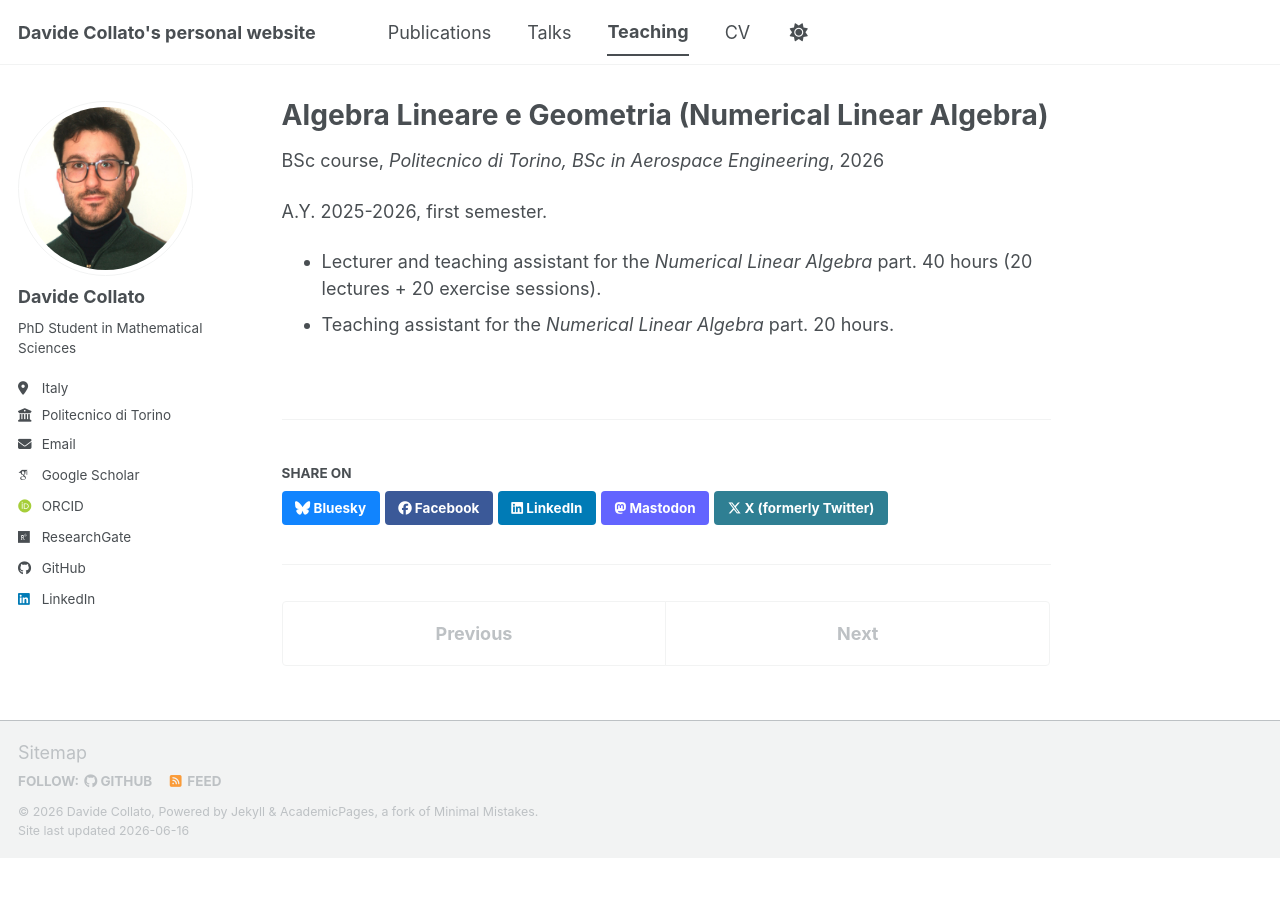
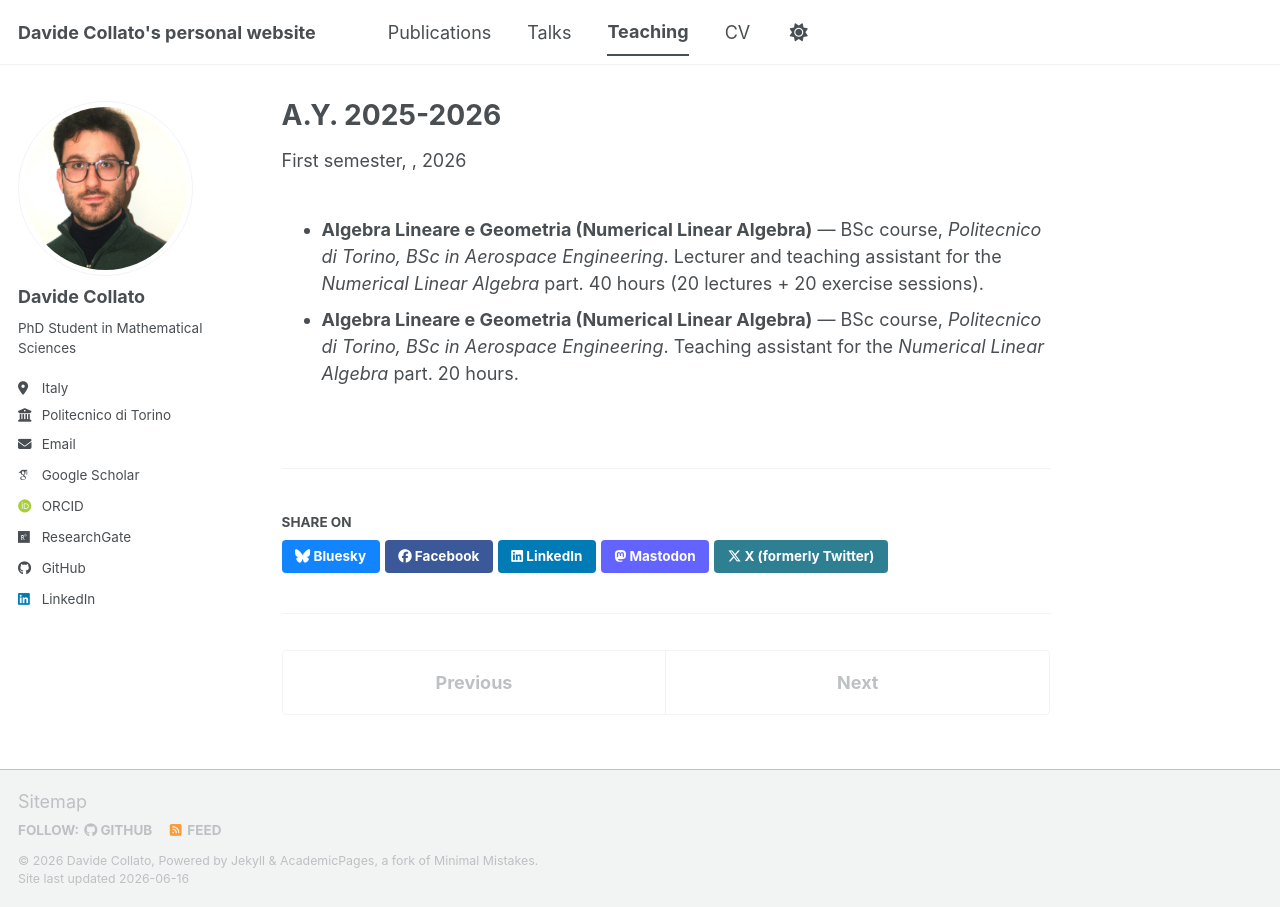
Before and after one commit to davidecollato/davidecollato.github.io, a Jekyll site: the page built from _teaching/2025.md, in a window 1280 px wide. Built offline with Jekyll 4.4.1, drawn with Linux system fonts in a browser that asks for light colours; some web fonts are replaced; a script bundle is joined from its source files by our own code; library files that are not in the unit come from our copies.

Commit message:
Update 2025.md

```diff
--- a/_teaching/2025.md
+++ b/_teaching/2025.md
@@ -1,12 +1,12 @@
 ---
-title: "Algebra Lineare e Geometria (Numerical Linear Algebra)"
+title: "A.Y. 2025-2026"
 collection: teaching
 no_link: true
-type: "BSc course"
-venue: "Politecnico di Torino, BSc in Aerospace Engineering"
+type: "First semester"
+venue: ""
 date: 2026-02-01
 location: "Turin, Italy"
 ---
-A.Y. 2025-2026, first semester.
-- Lecturer and teaching assistant for the *Numerical Linear Algebra* part. 40 hours (20 lectures + 20 exercise sessions).
-- Teaching assistant for the *Numerical Linear Algebra* part. 20 hours.
+
+- **Algebra Lineare e Geometria (Numerical Linear Algebra)** — BSc course, *Politecnico di Torino, BSc in Aerospace Engineering*. Lecturer and teaching assistant for the *Numerical Linear Algebra* part. 40 hours (20 lectures + 20 exercise sessions).
+- **Algebra Lineare e Geometria (Numerical Linear Algebra)** — BSc course, *Politecnico di Torino, BSc in Aerospace Engineering*. Teaching assistant for the *Numerical Linear Algebra* part. 20 hours.
```
